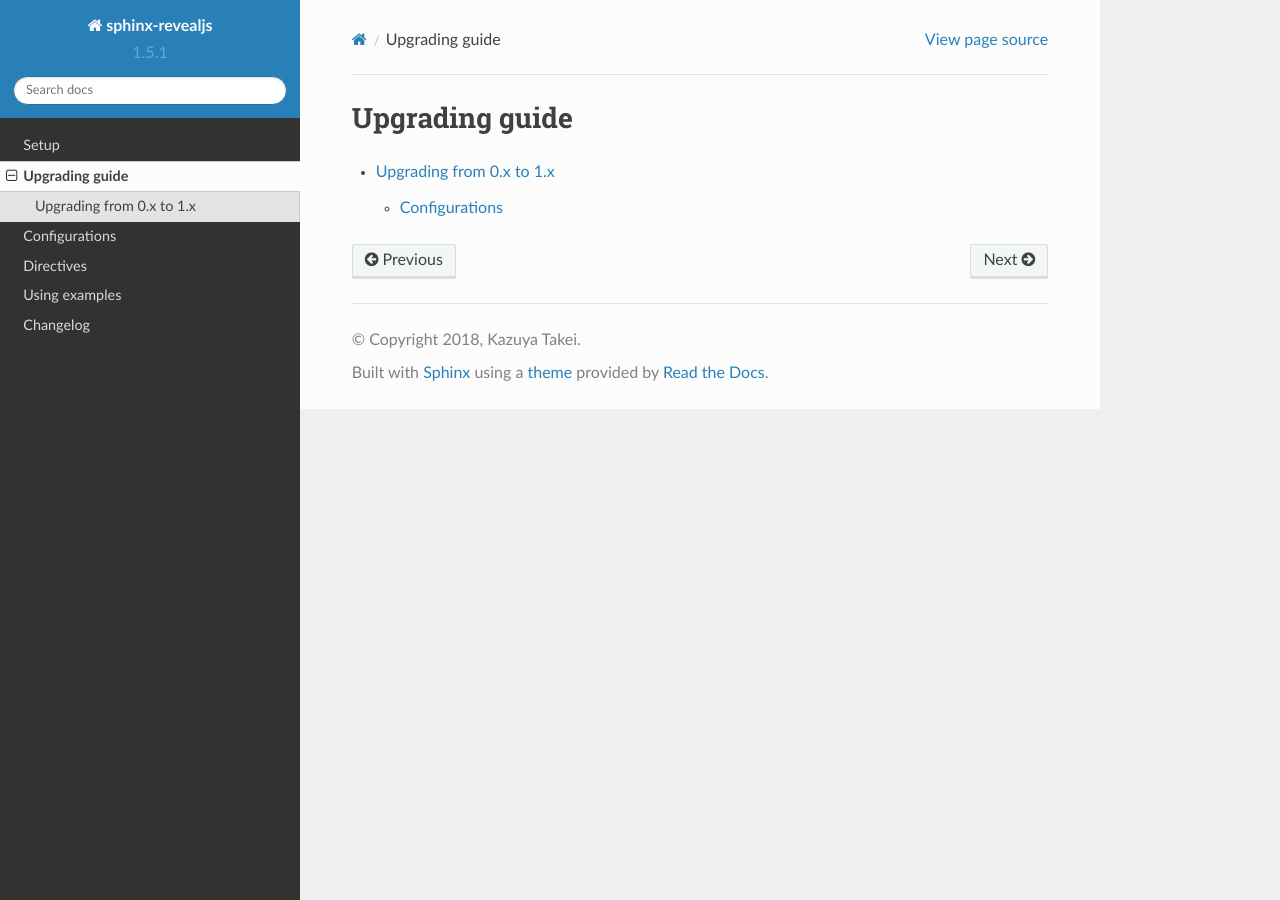
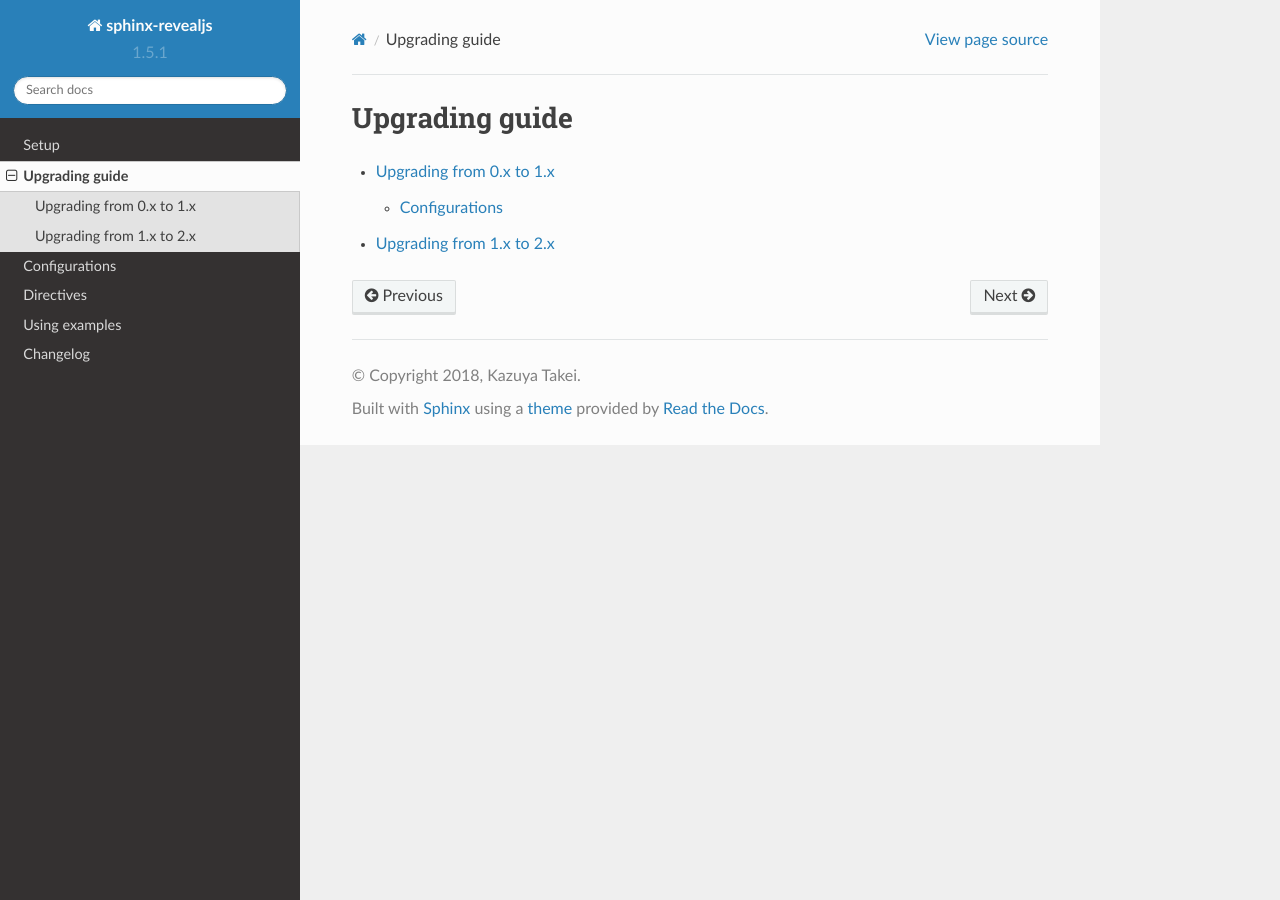
Before and after one commit to attakei/sphinx-revealjs, a Sphinx documentation site: the page built from doc/upgrade.rst, in a window 1280 px wide. Built offline with Sphinx 7.4.7 and the Read the Docs theme 2.0.0, drawn with Linux system fonts in a browser that asks for light colours.

Commit message:
doc: Prepare upgrading-guide for 2.x

```diff
--- a/doc/upgrade.rst
+++ b/doc/upgrade.rst
@@ -6,3 +6,4 @@
    :maxdepth: 2
 
    upgrade/1.x
+   upgrade/2.x
--- /dev/null
+++ b/doc/upgrade/2.x.rst
@@ -0,0 +1,6 @@
+=========================
+Upgrading from 1.x to 2.x
+=========================
+
+From 2.x, some features are removed because splitted other extensions or duplicated behaviors.
+If you want to use new version by documentation using 1.x, you should upgrade project files.
```
